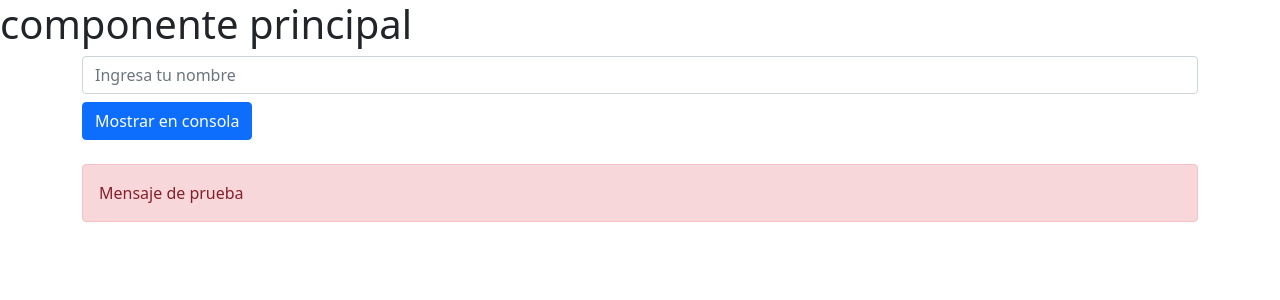
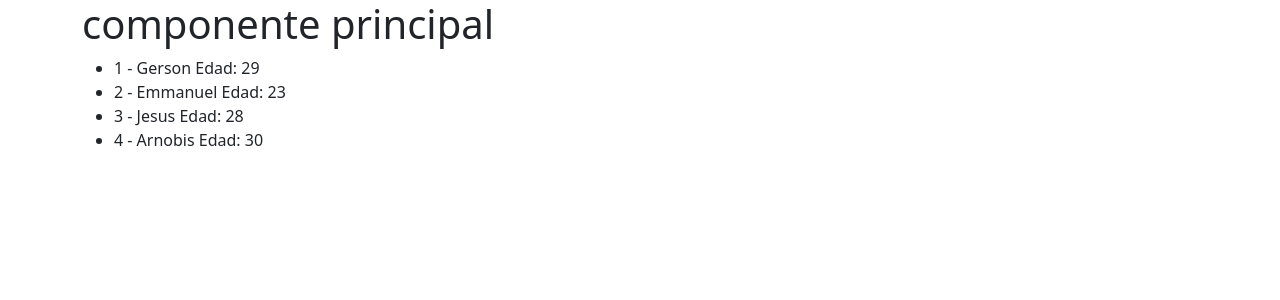
Before and after one commit to mrgerson/aprendiendo-angular-js-, an Angular app: page / in a window 1280 px wide. Shown: the top 300 px of the page. Built offline with nearby package versions, Linux system fonts and the light colour scheme.

Commit message:
directiva for

```diff
--- a/src/app/app.component.html
+++ b/src/app/app.component.html
@@ -1,6 +1,7 @@
-<h1>componente principal</h1>
+
 
 <div class="container">
+  <h1>componente principal</h1>
   <!-- componente que muestra botones -->
   <!-- <app-botones></app-botones> -->
 
@@ -9,6 +10,9 @@
   <!-- <app-contador></app-contador> -->
 
   <!-- componente muestra formulario -->
-  <app-formulario></app-formulario>
+ <!--  <app-formulario></app-formulario> -->
+
+   <!-- componente ciclos repetitivos -->
+   <app-bucles></app-bucles>
 
 </div>
--- a/src/app/app.module.ts
+++ b/src/app/app.module.ts
@@ -5,13 +5,15 @@ import { AppComponent } from './app.component';
 import { ContadorComponent } from './contador/contador.component';
 import { BotonesComponent } from './botones/botones.component';
 import { FormularioComponent } from './formulario/formulario.component';
+import { BuclesComponent } from './bucles/bucles.component';
 
 @NgModule({
   declarations: [
     AppComponent,
     ContadorComponent,
     BotonesComponent,
-    FormularioComponent
+    FormularioComponent,
+    BuclesComponent
 
   ],
   imports: [
--- /dev/null
+++ b/src/app/bucles/bucles.component.html
@@ -0,0 +1,5 @@
+<ul>
+  <li *ngFor="let persona of personas; let i = index">
+    {{i +1}} - {{ persona.nombre }} Edad:  {{ persona.edad }}
+  </li>
+</ul>
--- /dev/null
+++ b/src/app/bucles/bucles.component.ts
@@ -0,0 +1,26 @@
+import { Component, OnInit } from '@angular/core';
+import { Persona } from '../persona';
+
+@Component({
+  selector: 'app-bucles',
+  templateUrl: './bucles.component.html',
+  styleUrls: ['./bucles.component.css']
+})
+export class BuclesComponent implements OnInit  {
+
+  personas: Persona[] = [
+    {nombre: 'Gerson', edad: 29},
+    {nombre: 'Emmanuel', edad: 23},
+    {nombre: 'Jesus', edad: 28},
+    {nombre: 'Arnobis', edad: 30}
+  ];
+
+  constructor(){
+
+  }
+
+  ngOnInit(): void {
+
+  }
+
+}
```
Also changed, not shown: src/app/bucles/bucles.component.css (added), 1 other file (tests, documents, lock files or other folders).
